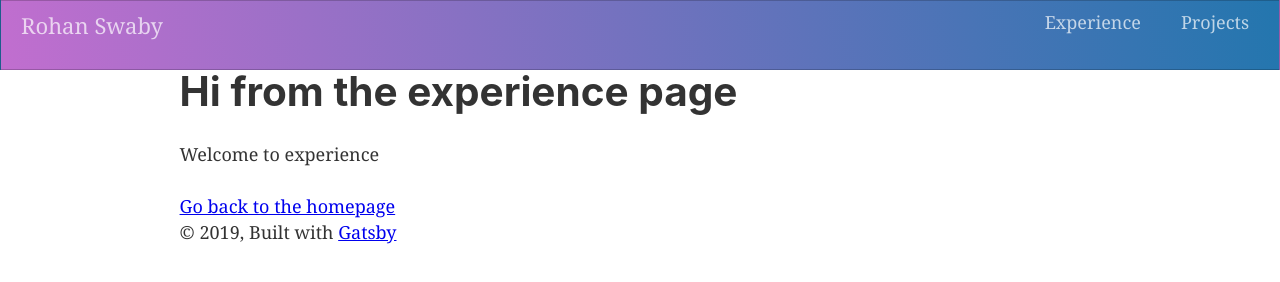
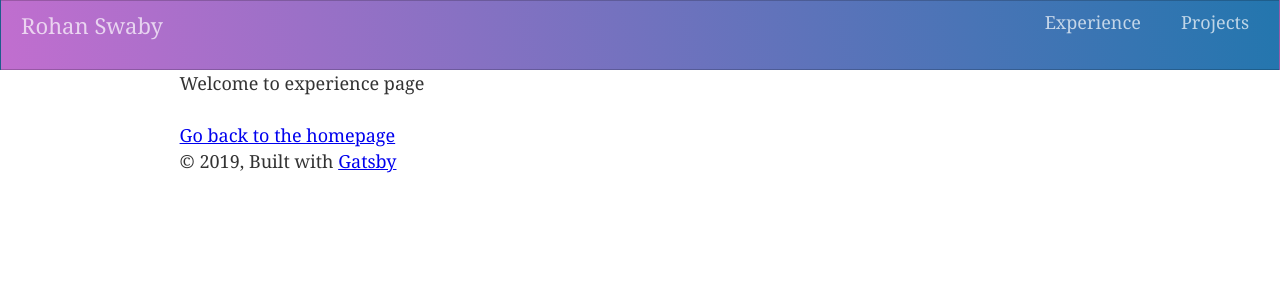
Before and after one commit to Rswaby/first-gatsby-site, a Gatsby site: page /experience in a window 1280 px wide. Built offline with nearby package versions, Linux system fonts and the light colour scheme; Gatsby itself is replaced by a stand-in of ours.

Commit message:
clean up expire page

```diff
--- a/src/pages/experience.js
+++ b/src/pages/experience.js
@@ -7,8 +7,7 @@ import SEO from "../components/seo"
 const experience = () => (
     <Layout>
         <SEO title="experience" />
-        <h1>Hi from the experience page</h1>
-        <p>Welcome to experience</p>
+        <p>Welcome to experience page</p>
         <Link to="/">Go back to the homepage</Link>
     </Layout>
 )
```
